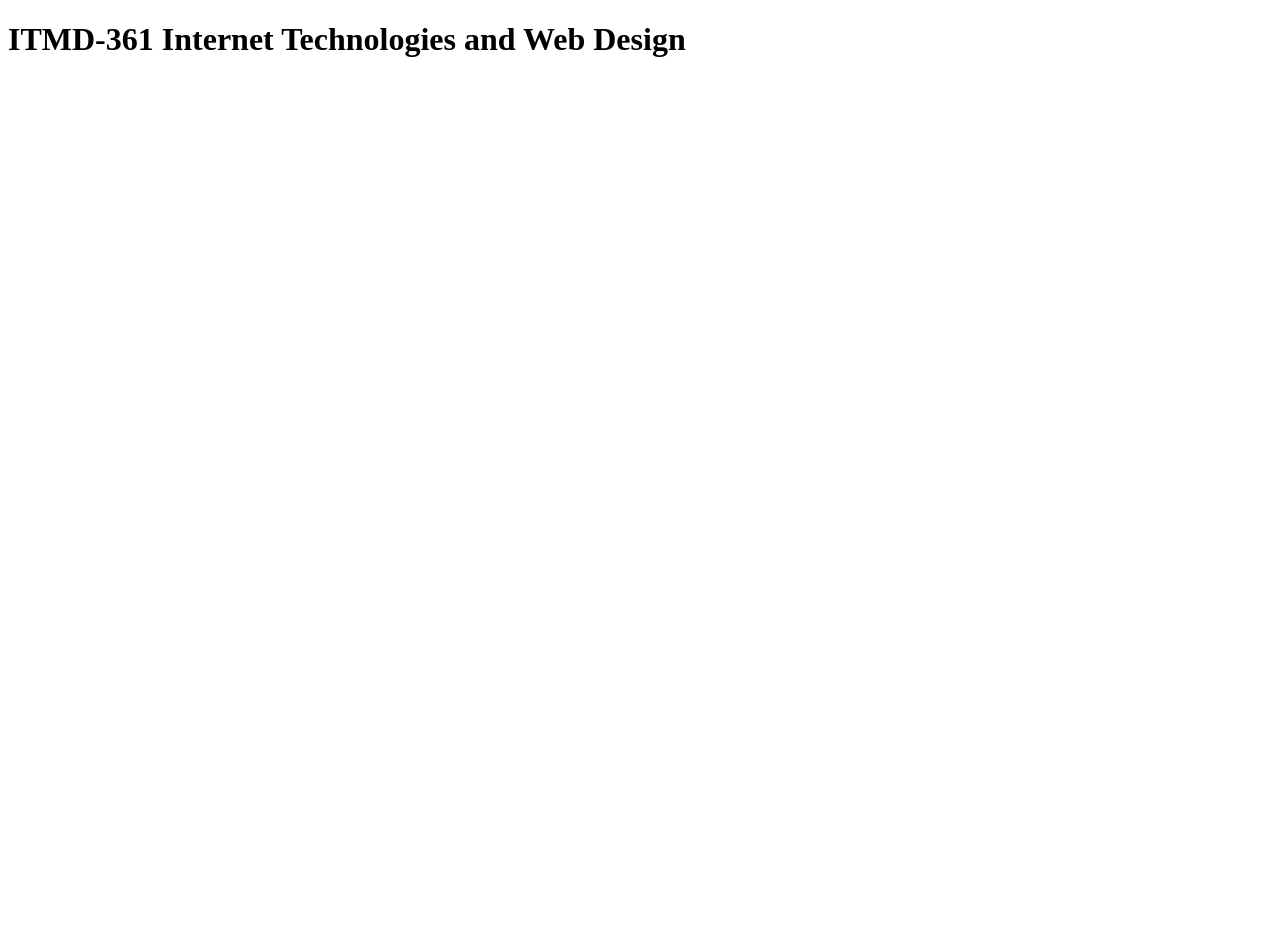
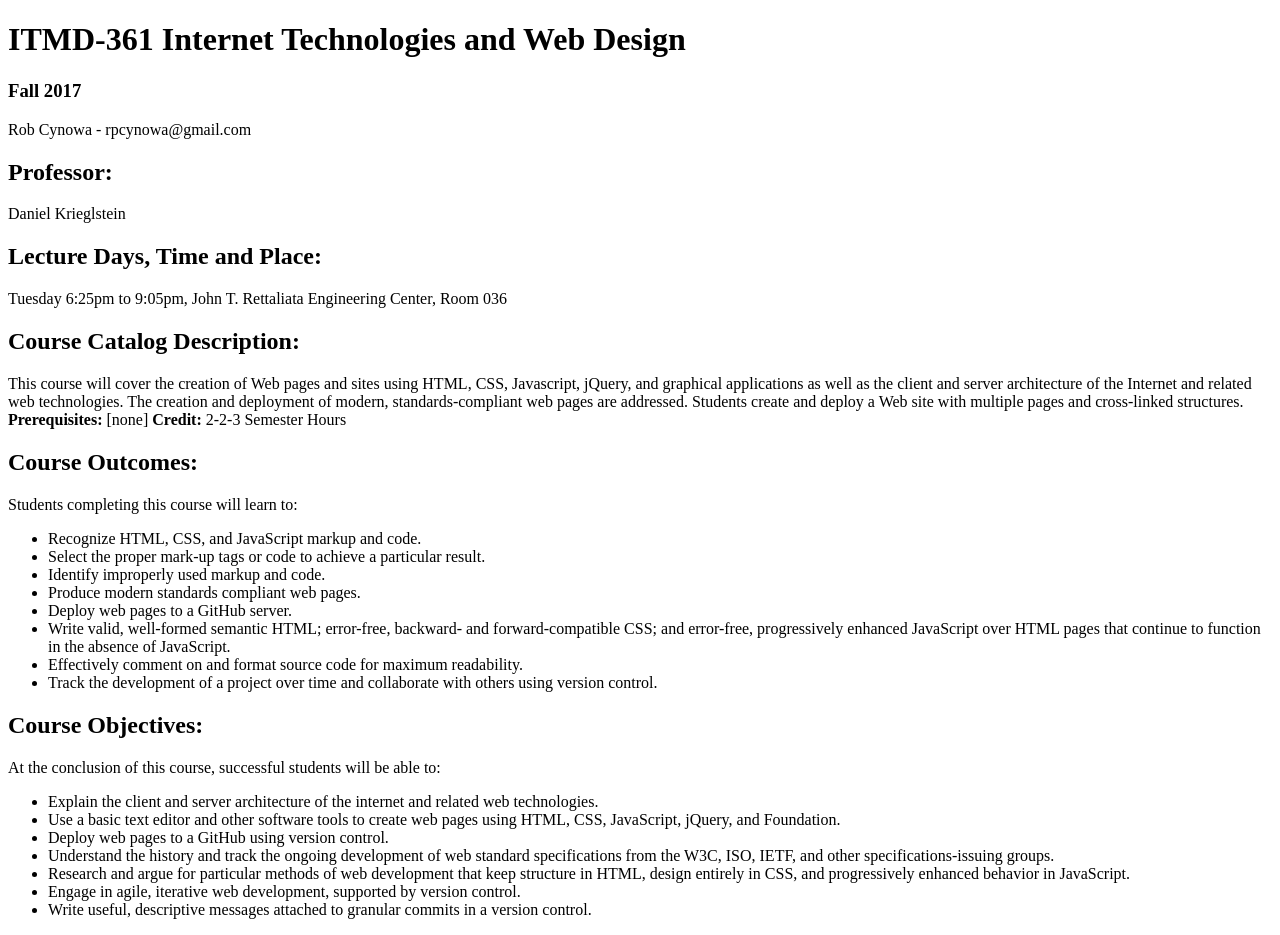
Before and after one commit to cynowa/itmd361_lab2, a plain HTML site: page index.html in a window 1280 px wide. Before the commit the page ends 800 px from the top, so only its background shows below. Drawn offline with Linux system fonts and the light colour scheme.

Commit message:
added updated content

```diff
--- a/index.html
+++ b/index.html
@@ -6,5 +6,42 @@
 </head>
 <body>
   <h1>ITMD-361 Internet Technologies and Web Design</h1>
+  <h3>Fall 2017</h3>
+  <p>Rob Cynowa - rpcynowa@gmail.com</p>
+  <h2>Professor:</h2>
+  <p>Daniel Krieglstein</p>
+  <h2>Lecture Days, Time and Place:</h2>
+  <p>Tuesday 6:25pm to 9:05pm, John T. Rettaliata Engineering Center, Room 036</p>
+  <h2>Course Catalog Description:</h2>
+  <p>
+    This course will cover the creation of Web pages and sites using HTML, CSS, Javascript, jQuery,
+	and graphical applications as well as the client and server architecture of the Internet and related
+	web technologies. The creation and deployment of modern, standards-compliant web pages are addressed.
+	Students create and deploy a Web site with multiple pages and cross-linked structures.
+	<strong>Prerequisites:</strong> &#91;none&#93; <strong>Credit:</strong> 2-2-3 Semester Hours
+  </p>
+  <h2>Course Outcomes:</h2>
+  <p>Students completing this course will learn to:</p>
+  <ul>
+    <li>Recognize HTML, CSS, and JavaScript markup and code.</li>
+	<li>Select the proper mark-up tags or code to achieve a particular result.</li>
+	<li>Identify improperly used markup and code.</li>
+	<li>Produce modern standards compliant web pages.</li>
+	<li>Deploy web pages to a GitHub server.</li>
+	<li>Write valid, well-formed semantic HTML; error-free, backward- and forward-compatible CSS; and error-free, progressively enhanced JavaScript over HTML pages that continue to function in the absence of JavaScript.</li>
+	<li>Effectively comment on and format source code for maximum readability.</li>
+	<li>Track the development of a project over time and collaborate with others using version control.</li>
+  </ul>
+  <h2>Course Objectives:</h2>
+  <p>At the conclusion of this course, successful students will be able to:</p>
+  <ul>
+    <li>Explain the client and server architecture of the internet and related web technologies.</li>
+	<li>Use a basic text editor and other software tools to create web pages using HTML, CSS, JavaScript, jQuery, and Foundation.</li>
+	<li>Deploy web pages to a GitHub using version control.</li>
+	<li>Understand the history and track the ongoing development of web standard specifications from the W3C, ISO, IETF, and other specifications-issuing groups.</li>
+	<li>Research and argue for particular methods of web development that keep structure in HTML, design entirely in CSS, and progressively enhanced behavior in JavaScript.</li>
+	<li>Engage in agile, iterative web development, supported by version control.</li>
+	<li>Write useful, descriptive messages attached to granular commits in a version control.</li>
+  </ul>
 </body>
 </html>
```
